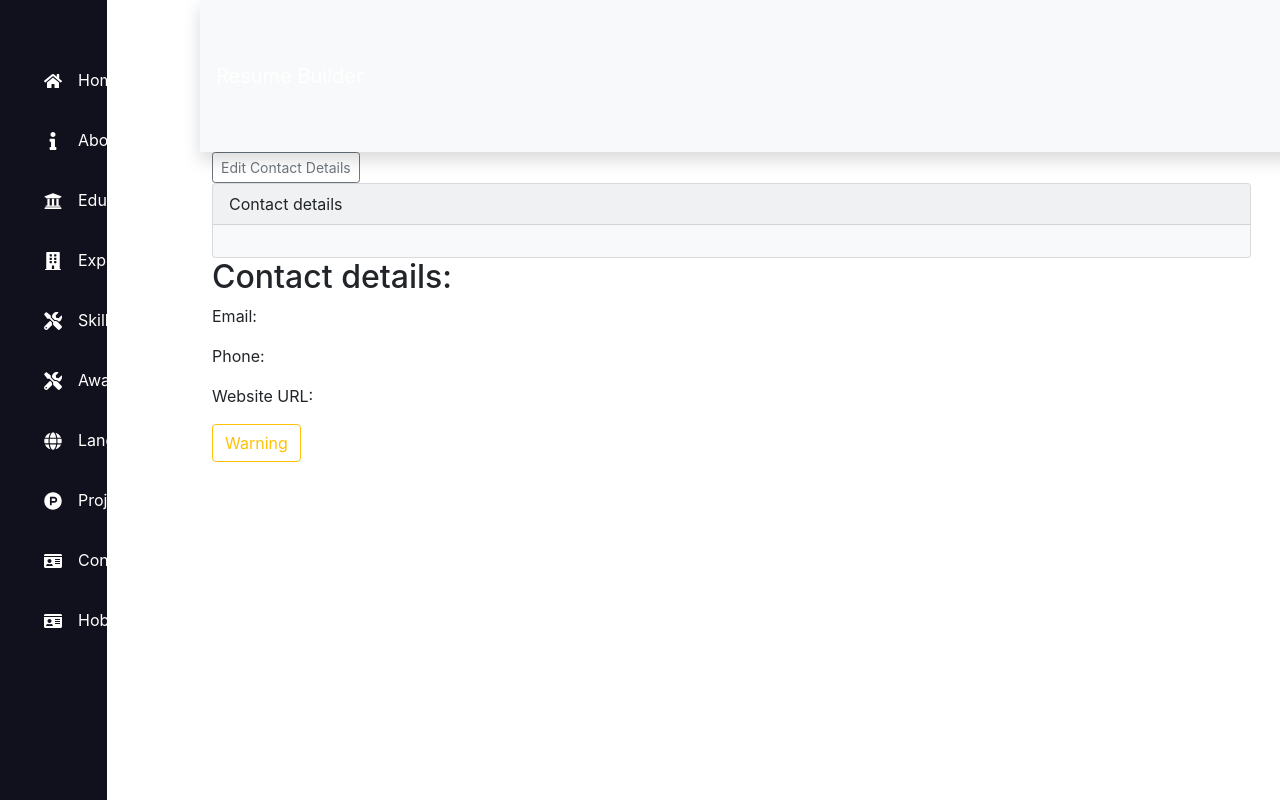
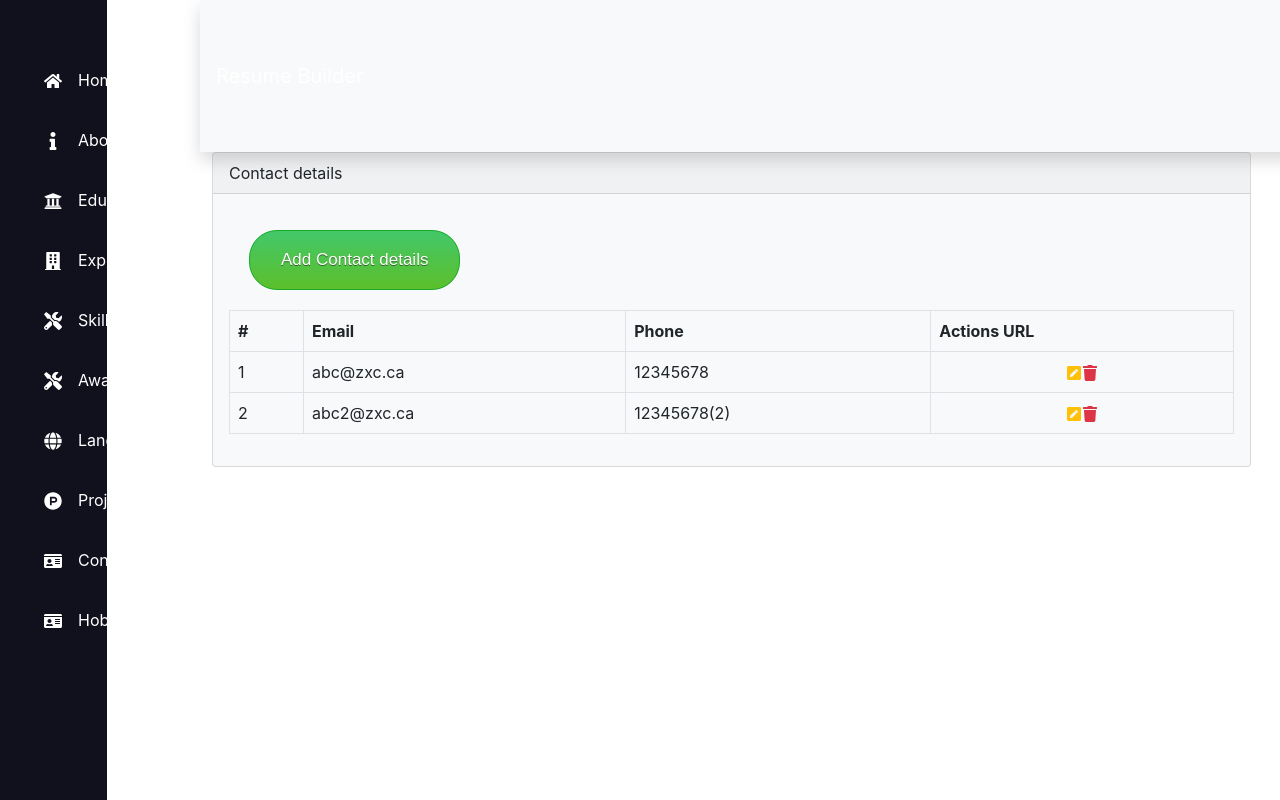
Before and after one commit to dinhvinhloc/mern_project_client, a React (Create React App) app: page /contact in a window 1280 px wide. Built offline with nearby package versions, Linux system fonts and the light colour scheme.

Commit message:
modified Contact and AddContact pages

```diff
--- a/src/components/pages/Contact/Contact.js
+++ b/src/components/pages/Contact/Contact.js
@@ -2,43 +2,66 @@ import React from 'react';
 import { NavLink } from 'react-router-dom';
 import { useState } from 'react';
 import { Table, Button, Card, Form, Col } from 'react-bootstrap';
+import { FaPenSquare, FaTrash } from 'react-icons/fa';
 
 const Contact = (props) => {
+  const [contactList, setContactList] = useState([
+    {
+      "id": "1",
+      "email": "abc@zxc.ca",
+      "phone": "12345678"
+    },
+    {
+      "id": "2",
+      "email": "abc2@zxc.ca",
+      "phone": "12345678(2)"
+    },
+  ])
 
-  const [email, setEmail] = useState('');
-  const [phone, setPhone] = useState('');
-  const [websiteUrl, setWebsiteUrl] = useState('');
+  const onDeleteHandler = (id) => {
 
+  }
 
   return (
   <div>
-    <NavLink exact to='/contact/edit/:id' className='btn btn-sm btn-outline-secondary float-right'>
-      Edit Contact Details
-    </NavLink>
     <Card
           bg='light'
           text='dark'
         >
         <Card.Header>Contact details</Card.Header>
         <Card.Body>
-          <Form>
-
-          </Form>
+          <NavLink exact to='/contact/add' className='myButton'>Add Contact details</NavLink>
+          <Table bordered hover>
+            <thead>
+              <tr>
+                <th>#</th>
+                <th>Email</th>
+                <th>Phone</th>
+                <th>Actions URL</th>
+              </tr>
+            </thead>
+            <tbody>
+              {
+                contactList.map((contact, index) => (
+                  <tr key={index}>
+                    <td>{index+1}</td>
+                    <td>{contact.email}</td>
+                    <td>{contact.phone}</td>
+                    <td className='text-center'>
+                      <NavLink exact to={'/contact/edit/' + contact.id} className='mr-3'>
+                        <FaPenSquare className='text-warning' />
+                      </NavLink>
+                      <NavLink exact to='#' className='mr-3'>
+                        <FaTrash className='text-danger' onClick={onDeleteHandler} />
+                      </NavLink>
+                    </td>
+                  </tr>
+                ))
+              }
+            </tbody>
+          </Table>
         </Card.Body>
     </Card>
-
-    <h2>Contact details:</h2>
-    <label>Email:</label>
-    <p>{email}</p>
-
-    <label>Phone:</label>
-    <p>{phone}</p>
-
-    <label>Website URL:</label>
-    <p>{websiteUrl}</p>
-
-
-    <Button variant="outline-warning">Warning</Button>{' '}
   </div>);
 };
 
--- a/src/components/pages/Contact/EditContact.js
+++ b/src/components/pages/Contact/EditContact.js
@@ -1,11 +1,11 @@
 import React from 'react';
 import { NavLink } from 'react-router-dom';
 import { useState } from 'react';
+import { Button, Card, Form, Col, Alert } from 'react-bootstrap';
 
 const EditContact = () => {
   const [email, setEmail] = useState('');
   const [phone, setPhone] = useState('');
-  const [websiteUrl, setWebsiteUrl] = useState('');
 
   const handleChangeEmail = (e) => {
     setEmail(e.target.value);
@@ -15,12 +15,18 @@ const EditContact = () => {
     setPhone(e.target.value);
   };
 
-  const handleChangeWebsiteUrl = (e) => {
-    setWebsiteUrl(e.target.value);
-  };
+  return (
+    <div>
+      <Card
+        bg='light'
+        text='dark'
+      >
+        <Card.Header>Edit Contact details</Card.Header>
 
-  return (
-    <form>
+      </Card>
+
+
+<form>
       <NavLink exact to='/contact' className='btn btn-sm btn-outline-secondary float-right'>
         Go Back to Contact Overview
       </NavLink>
@@ -43,15 +49,11 @@ const EditContact = () => {
           onChange={handleChangePhone}
         />
 
-        <label>Website URL:</label>
-        <input
-          type="text"
-          placeholder="Enter your website URL"
-          value={websiteUrl}
-          onChange={handleChangeWebsiteUrl}
-        />
       </div>
     </form>
+
+    </div>
+
   );
 };
 
```
Also changed, not shown: src/components/pages/Contact/AddContact.js (+32 -29 lines).
